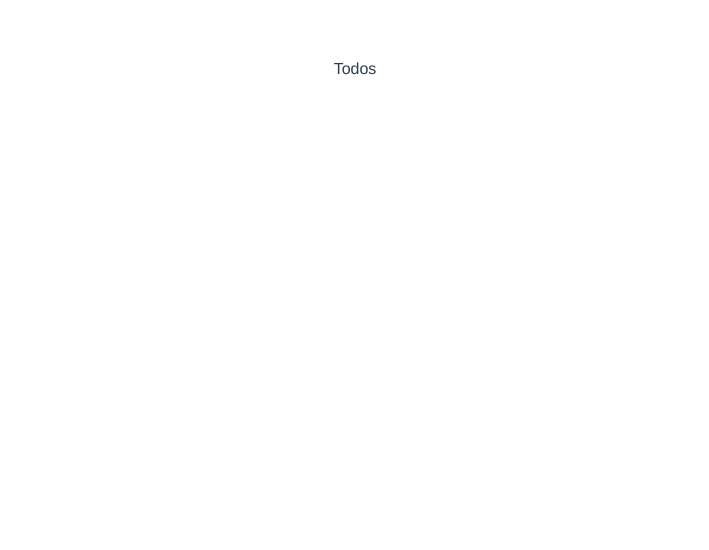
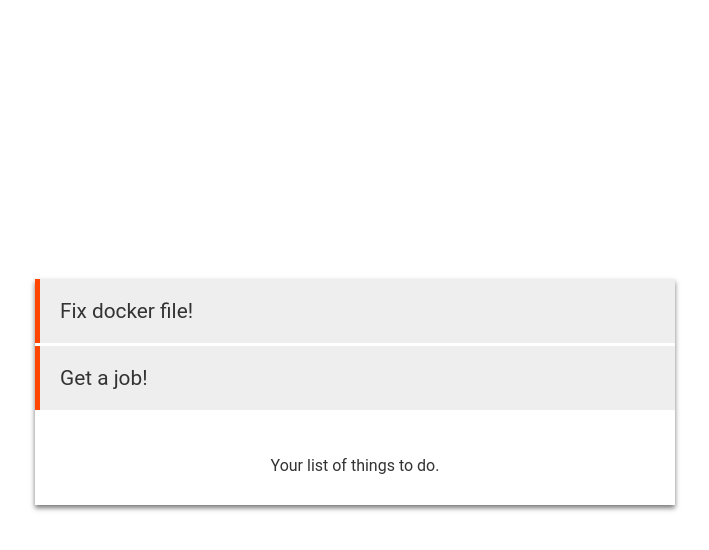
Before and after one commit to robertklim/todo-in-vue, a Vue app in the folder todo-in-vue/: page / in a window 1280 px wide. Shown: the top 550 px of the page, without its empty margins (285-994 px from the left). Built offline with nearby package versions, Linux system fonts and the light colour scheme.

Commit message:
Add some basic css

```diff
--- a/todo-in-vue/src/App.vue
+++ b/todo-in-vue/src/App.vue
@@ -16,12 +16,22 @@ export default {
 </script>
 
 <style>
-#app {
-  font-family: 'Avenir', Helvetica, Arial, sans-serif;
-  -webkit-font-smoothing: antialiased;
-  -moz-osx-font-smoothing: grayscale;
-  text-align: center;
-  color: #2c3e50;
-  margin-top: 60px;
-}
+  @import url('https://fonts.googleapis.com/css?family=Roboto+Condensed');
+
+  body {
+    background: #fff;
+    font-family: 'Roboto', sans-serif;
+    display: grid;
+    grid-template-rows: auto;
+    justify-items: center;
+    align-items: center;
+  }
+
+  body, html {
+    margin: 0px;
+    height: 100%;
+  }
+  #app {
+    width: 50%;
+  }
 </style>
--- a/todo-in-vue/src/components/Todos.vue
+++ b/todo-in-vue/src/components/Todos.vue
@@ -1,31 +1,63 @@
 <template>
   <div class="todos">
-    Todos
+    <div class="holder container">
+      <ul>
+        <li v-for="(data, index) in todos" :key='index'>
+          {{ data.todo }}
+        </li>
+      </ul>
+      <p>Your list of things to do.</p>
+    </div>
   </div>
 </template>
 
 <script>
 export default {
-  name: 'Todos',
-  props: {
+  name: "Todos",
+  data() {
+    return {
+      todos: [
+        {"todo": "Fix docker file!"},
+        {"todo": "Get a job!"}
+      ],
+      bgColor: 'yellow',
+      bgWidth: '100%',
+      bgHeight: '30px'
+    }
   }
 }
 </script>
 
 <!-- Add "scoped" attribute to limit CSS to this component only -->
 <style scoped>
-h3 {
-  margin: 40px 0 0;
+
+  .holder {
+    background: #fff;
   }
+
   ul {
+    margin: 0px;
+    padding: 0px;
     list-style-type: none;
-  padding: 0;
   }
-li {
-  display: inline-block;
-  margin: 0 10px;
+
+  ul li {
+    padding: 20px;
+    font-size: 1.3em;
+    background-color: #eee;
+    border-left: 5px solid orangered;
+    margin-bottom: 3px;
+    color: #333;
   }
-a {
-  color: #42b983;
+
+  p {
+    text-align: center;
+    padding: 30px 0;
+    color: #333;
   }
+
+  .container {
+    box-shadow: 0px 3px 5px #777;
+  }
+
 </style>
```
Lines whose indentation alone changed are shown as unchanged.
